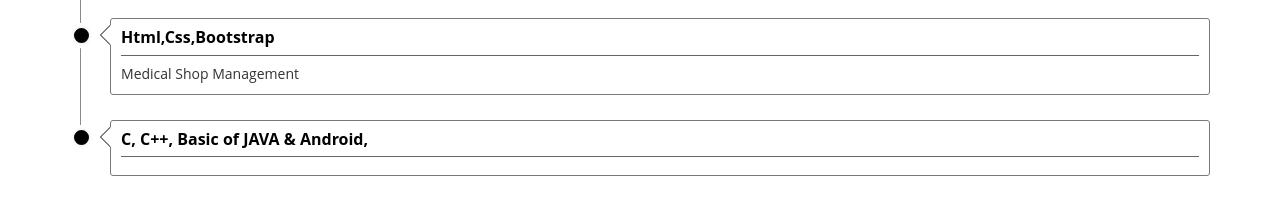
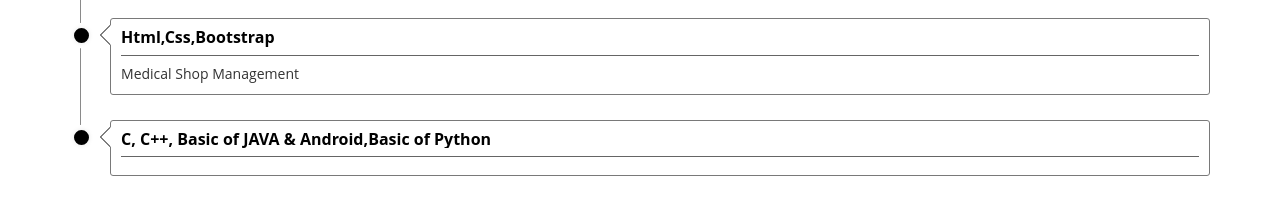
Before and after one commit to guptaniki/my-resume, a plain HTML site: page index.html in a window 1280 px wide. Shown: the part 2580-2801 px from the top of the page. Drawn offline with Linux system fonts and the light colour scheme.

Commit message:
Update index.html

```diff
--- a/index.html
+++ b/index.html
@@ -352,7 +352,7 @@ Passout Year:2014
 						<div class="message-inner">
 							<div class="message-head clearfix">
 								<div class="user-detail">
-									<h5 class="handle">C, C++, Basic of JAVA & Android,</h5>
+									<h5 class="handle">C, C++, Basic of JAVA & Android,Basic of Python</h5>
 									<div class="post-meta">
 										<div class="asker-meta">
 											<span class="qa-message-what"></span>
```
